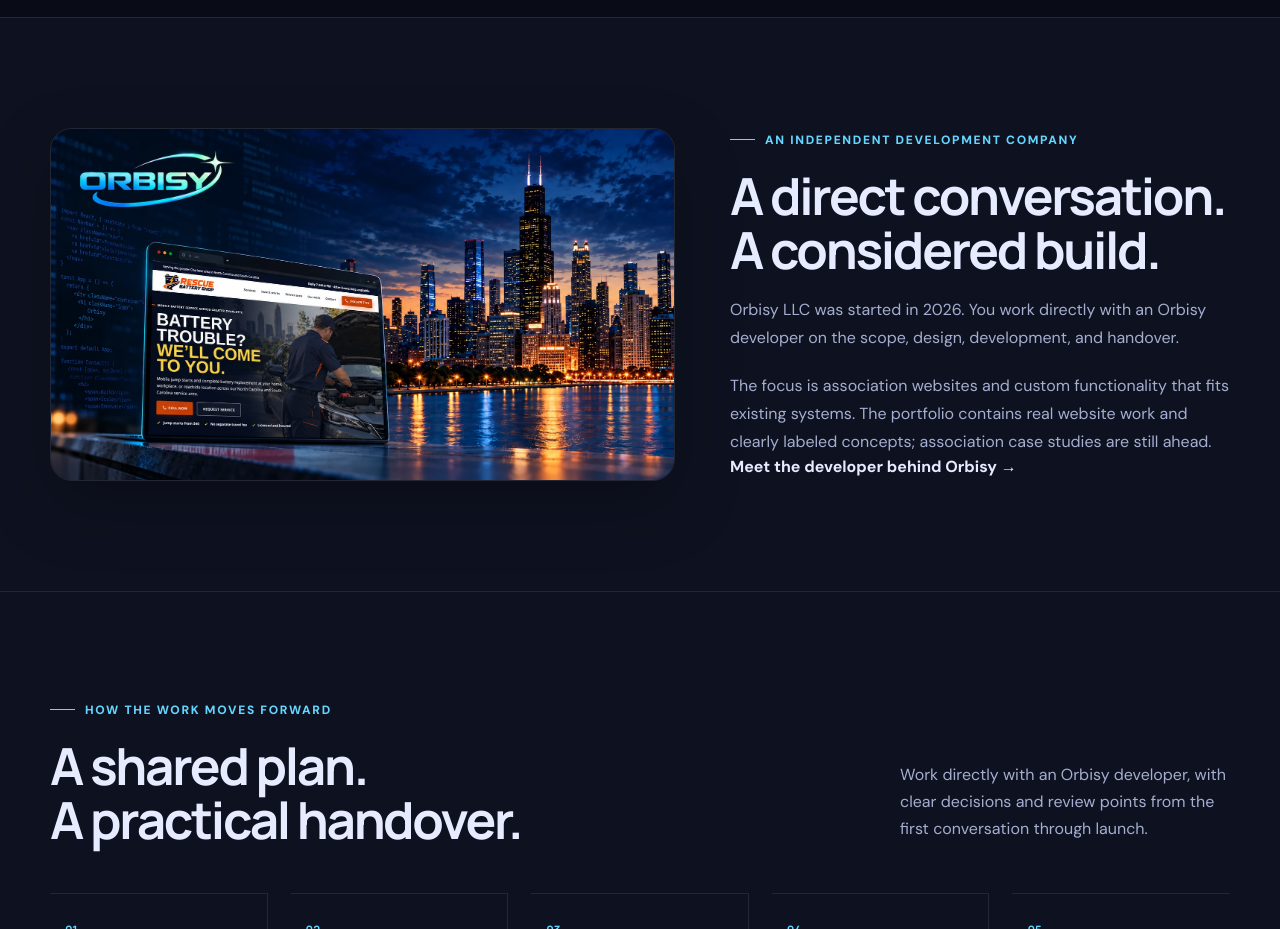
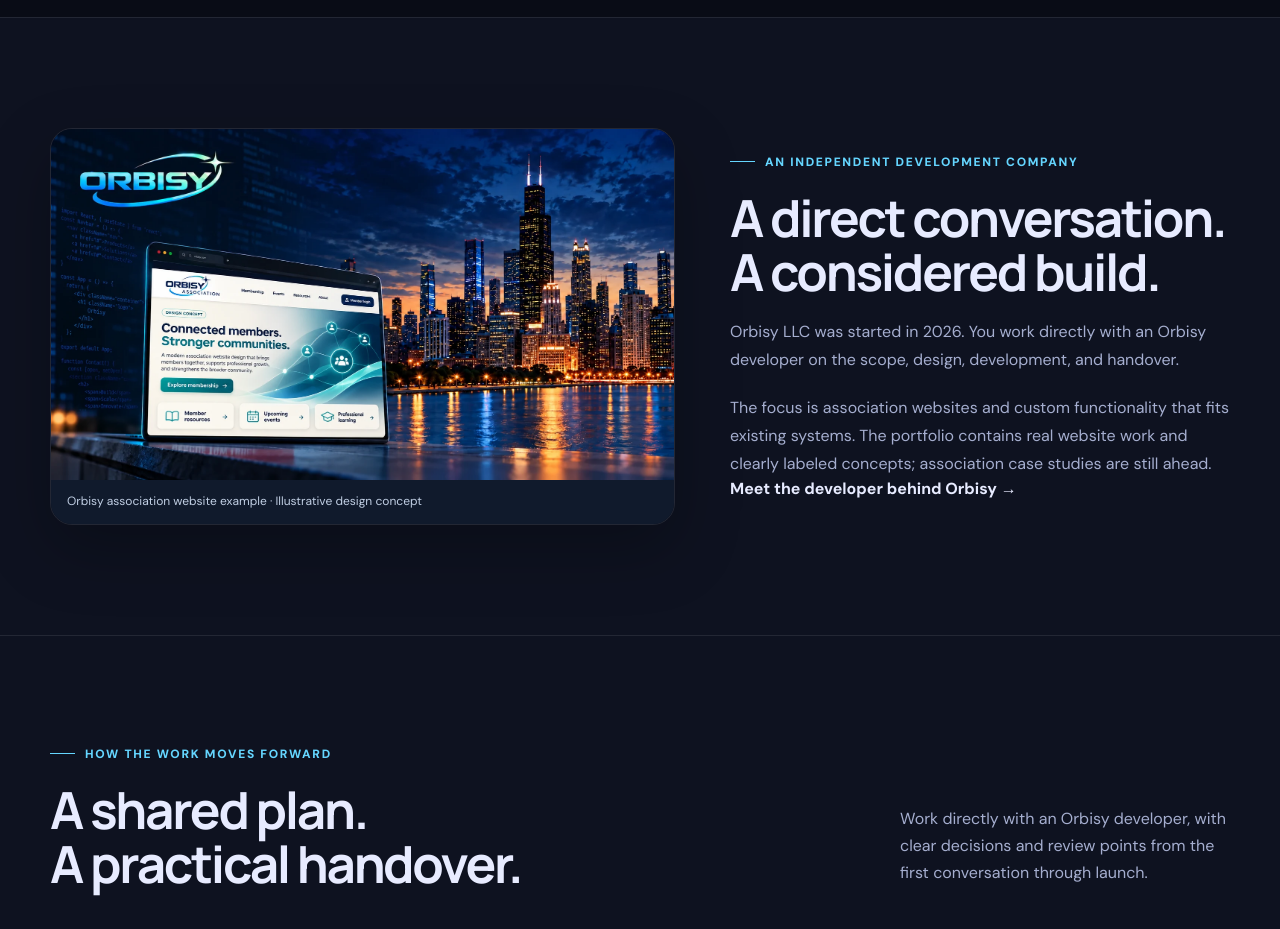
Before and after one commit to eavesa2796/Orbisy-Web-App, a Next.js app: page / in a window 1280 px wide. Shown: the part 4240-5169 px from the top of the page. Built offline with nearby package versions, Linux system fonts and the light colour scheme; no server answers.

Commit message:
Replace display collage with an Orbisy association website concept

```diff
--- a/src/app/about/page.tsx
+++ b/src/app/about/page.tsx
@@ -6,5 +6,5 @@ import { PlatformFamiliarity } from "@/components/association-sections";
 import { AgencyContact } from "@/components/agency-contact";
 export const metadata: Metadata = { title: "About Orbisy", description: "Work directly with an Orbisy developer on association websites, member functionality, and scoped integrations.", alternates: { canonical: "/about" }, openGraph: { url: "/about" } };
 export default function Page() { return <><PublicHeader/><main id="main-content" className="association-page"><section className="section service-hero"><div className="container"><p className="eyebrow">About Orbisy</p><h1>A direct relationship<br/>with the person building it.</h1><p className="hero-lede">Orbisy LLC is an independent development business started in 2026. Based in Chicago and working remotely, Orbisy focuses on websites and custom functionality for associations.</p><a className="button" href="#contact">Discuss your project</a></div></section>
-<section className="section"><div className="container about-layout"><figure className="about-collage"><Image src="/orbisy-about-battery-portfolio.webp" alt="Orbisy branding, the Chicago skyline, and a real website project example" width={1672} height={941} sizes="(max-width: 980px) 100vw, 55vw"/></figure><div className="about-copy"><p className="eyebrow">Work directly with an Orbisy developer</p><h2>Clear scope.<br/>Considered development.</h2><p>You work directly with an Orbisy developer on discovery, design, development, testing, and handover. Project schedules and support arrangements reflect the capacity agreed for your work.</p><p>Development skills include React, TypeScript, and modern web frameworks. The choice of tools follows your content editing needs, existing systems, and ongoing maintenance requirements.</p><p>Orbisy’s portfolio includes two client website projects. The current portfolio demonstrates real website implementation; concepts are identified, and association case studies are not claimed.</p><Link className="text-link" href="/work">Explore the work →</Link></div></div></section>
+<section className="section"><div className="container about-layout"><figure className="about-collage"><Image src="/orbisy-association-concept.webp" alt="Orbisy branding and the Chicago skyline with an illustrative association website design concept" width={1672} height={941} sizes="(max-width: 980px) 100vw, 55vw"/><figcaption className="association-concept-caption">Orbisy association website example · Illustrative design concept</figcaption></figure><div className="about-copy"><p className="eyebrow">Work directly with an Orbisy developer</p><h2>Clear scope.<br/>Considered development.</h2><p>You work directly with an Orbisy developer on discovery, design, development, testing, and handover. Project schedules and support arrangements reflect the capacity agreed for your work.</p><p>Development skills include React, TypeScript, and modern web frameworks. The choice of tools follows your content editing needs, existing systems, and ongoing maintenance requirements.</p><p>Orbisy’s portfolio includes two client website projects. The current portfolio demonstrates real website implementation; concepts are identified, and association case studies are not claimed.</p><Link className="text-link" href="/work">Explore the work →</Link></div></div></section>
 <section className="section"><div className="container"><PlatformFamiliarity/></div></section><section className="section scope-section"><div className="container scope-layout"><div><p className="eyebrow">How a project is handled</p><h2>Make the responsibilities<br/>as clear as the design.</h2></div><div><p>Before development, we agree on the work, dependencies, fees, milestones, and review process. Website projects include an appropriate staff editing workflow. Integration projects start with feasibility, permissions, and vendor requirements.</p><p>Routine care and ongoing development are separate arrangements. Larger features receive their own scope.</p><Link className="text-link" href="/pricing">How project quotes and support work →</Link></div></div></section><AgencyContact/></main><PublicFooter/></>; }
--- a/src/app/globals.css
+++ b/src/app/globals.css
@@ -499,6 +499,7 @@ h1 > span { color: transparent; background: linear-gradient(100deg, var(--accent
 .about-section .about-layout { grid-template-columns: minmax(0, 1.25fr) minmax(0, 1fr); gap: 55px; }
 .about-collage { min-width: 0; margin: 0; overflow: hidden; border: 1px solid var(--border); border-radius: 22px; box-shadow: 0 24px 65px rgba(0,0,0,.25); }
 .about-collage img { display: block; width: 100%; height: auto; }
+.association-concept-caption { padding: 12px 16px; color: #c1cfe4; background: #101a2c; font-size: .75rem; line-height: 1.65; }
 @media(max-width: 980px) { .about-section .about-layout { grid-template-columns: 1fr; gap: 35px; } }
 @media(max-width: 800px) { .portfolio-carousel .portfolio-project { grid-template-columns: 1fr; gap: 24px; } }
 
--- a/src/app/page.tsx
+++ b/src/app/page.tsx
@@ -17,7 +17,7 @@ export default function Home() {
     <section className="section services-section" id="services"><div className="container"><div className="section-heading split-heading"><div><p className="eyebrow"><span/>Ways to work with Orbisy</p><h2>The website.<br/>The features around it.</h2></div><p>Four services you can commission. Start with a defined project, then agree on ongoing support where it is useful.</p></div><AssociationServices/></div></section>
     <section className="section"><div className="container"><PlatformFamiliarity/></div></section>
     <Portfolio carousel/>
-    <section className="section about-section" id="about"><div className="container about-layout"><figure className="about-collage"><Image src="/orbisy-about-battery-portfolio.webp" alt="Orbisy branding and Chicago skyline with a real client website example" width={1672} height={941} sizes="(max-width: 980px) 100vw, 55vw"/></figure><div className="about-copy"><p className="eyebrow"><span/>An independent development company</p><h2>A direct conversation.<br/>A considered build.</h2><p>Orbisy LLC was started in 2026. You work directly with an Orbisy developer on the scope, design, development, and handover.</p><p>The focus is association websites and custom functionality that fits existing systems. The portfolio contains real website work and clearly labeled concepts; association case studies are still ahead.</p><Link href="/about" className="text-link">Meet the developer behind Orbisy →</Link></div></div></section>
+    <section className="section about-section" id="about"><div className="container about-layout"><figure className="about-collage"><Image src="/orbisy-association-concept.webp" alt="Orbisy branding and the Chicago skyline with an illustrative association website design concept" width={1672} height={941} sizes="(max-width: 980px) 100vw, 55vw"/><figcaption className="association-concept-caption">Orbisy association website example · Illustrative design concept</figcaption></figure><div className="about-copy"><p className="eyebrow"><span/>An independent development company</p><h2>A direct conversation.<br/>A considered build.</h2><p>Orbisy LLC was started in 2026. You work directly with an Orbisy developer on the scope, design, development, and handover.</p><p>The focus is association websites and custom functionality that fits existing systems. The portfolio contains real website work and clearly labeled concepts; association case studies are still ahead.</p><Link href="/about" className="text-link">Meet the developer behind Orbisy →</Link></div></div></section>
     <AssociationProcess/><AgencyContact/>
     <section className="section faq-section" id="faq"><div className="container faq-layout"><div><p className="eyebrow"><span/>Before we begin</p><h2>A few practical answers.</h2></div><div className="faq-list">{associationFaqs.map(([q,a],i)=><details key={q} data-faq-index={i}><summary>{q}<span aria-hidden="true">+</span></summary><p>{a}</p></details>)}</div></div></section>
   </main><PublicFooter/></>;
--- a/src/lib/association-services.ts
+++ b/src/lib/association-services.ts
@@ -55,5 +55,5 @@ export const associationFaqs = [
   ["Do we have to replace our current systems?", "Not necessarily. Discovery starts with the systems you already use. A link, embed, scoped integration, or focused custom feature may be enough; feasibility depends on access and vendor support."],
   ["Do you have association case studies or a ready-made portal?", "Not yet. Orbisy’s developer has experience working with associations using MemberClicks, Whova, Cadmium, and eShow. Orbisy does not claim association client case studies, certified partnerships, prebuilt connectors, or a finished association software product."],
   ["How is a project priced?", "Websites, portals, and integrations receive project-based quotes after discovery. Ongoing care and development are scoped separately. Deliverables, fees, and responsibilities are agreed before paid work begins."],
-  ["Who will we work with?", "You work directly with an Orbisy developer. The scope and schedule reflect the capacity available for your project."],
+  ["Who will we work with?", "You work directly with an Orbisy Developer. The scope and schedule reflect the capacity available for your project."],
 ] as const;
```
Also changed, not shown: public/orbisy-association-concept.webp (added), 1 other file (tests, documents, lock files or other folders).
